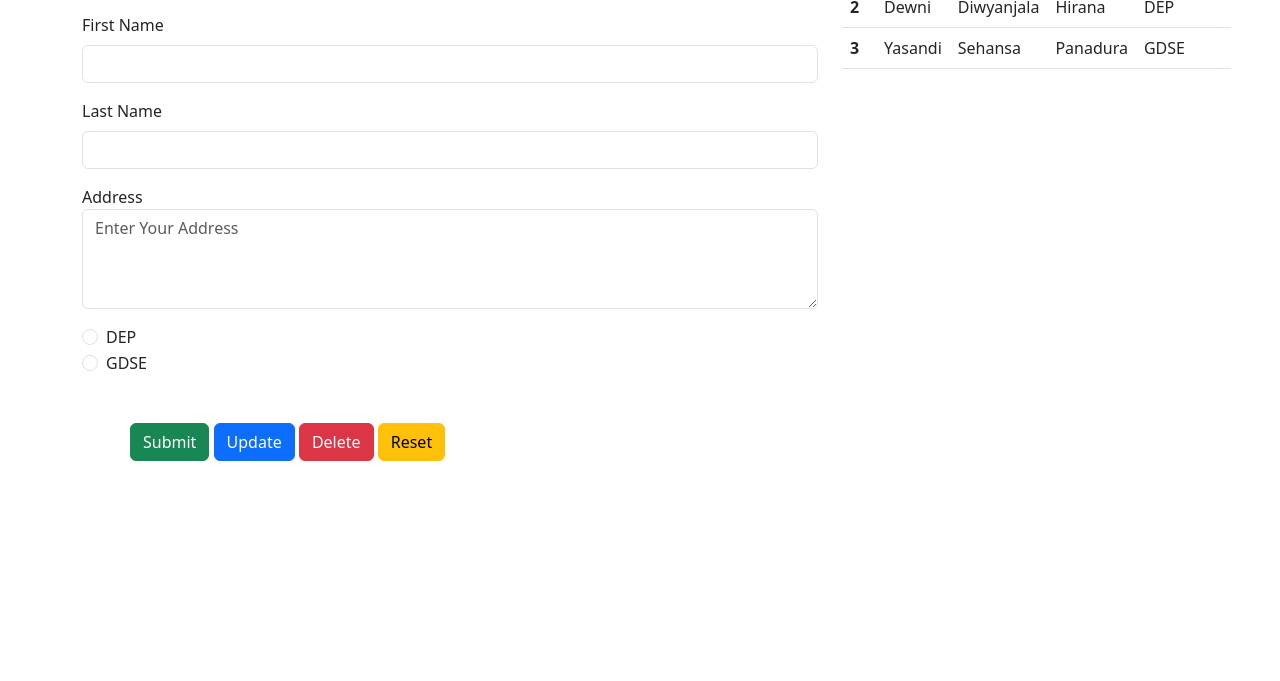
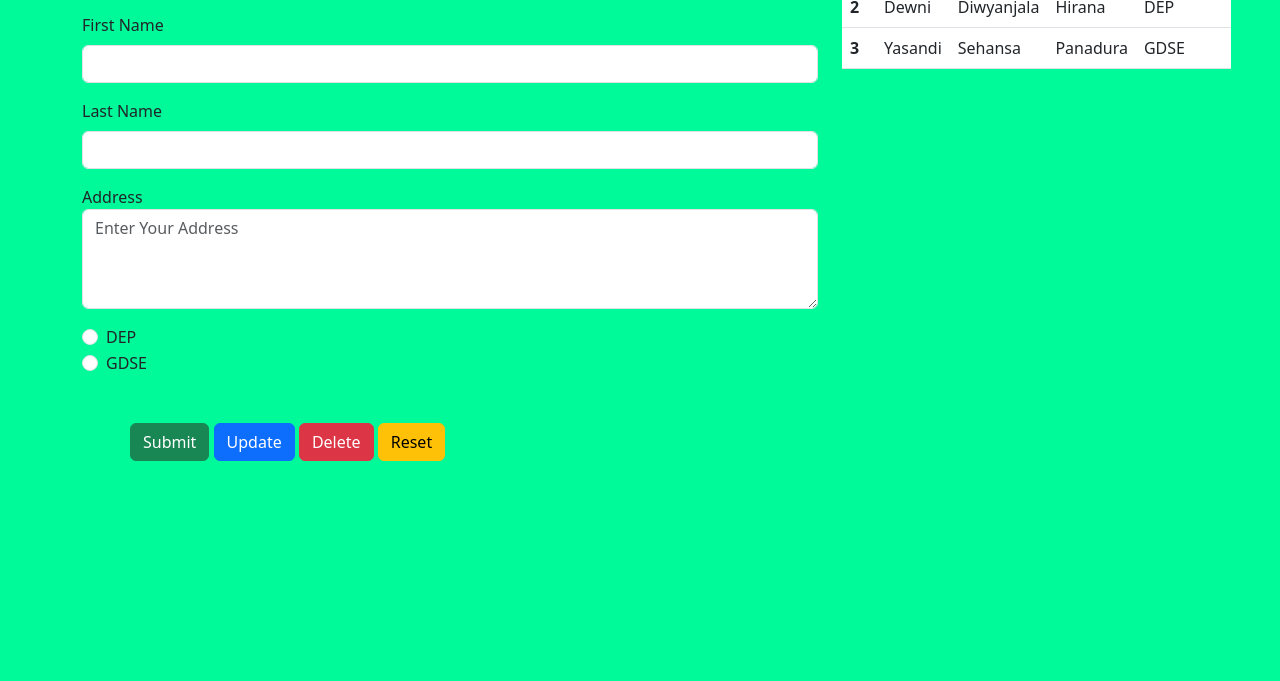
Before and after one commit to ParamiAshinsana/ITS1119-Internet-Technologies, a plain HTML site: page 02_CSS/21_bootstrap_forms.html in a window 1280 px wide. Shown: the part 119-800 px from the top of the page. Drawn offline with Linux system fonts and the light colour scheme.

Commit message:
Day 11(Bootstrap Forms)

```diff
--- a/02_CSS/21_bootstrap_forms.html
+++ b/02_CSS/21_bootstrap_forms.html
@@ -7,7 +7,9 @@
     <link rel="stylesheet" href="css_assets/bootstrap/bootstrap-5.3.1-dist/css/bootstrap.min.css">
 
     <style>
-
+       body{
+           background-color: mediumspringgreen;
+       }
 
     </style>
 
```
